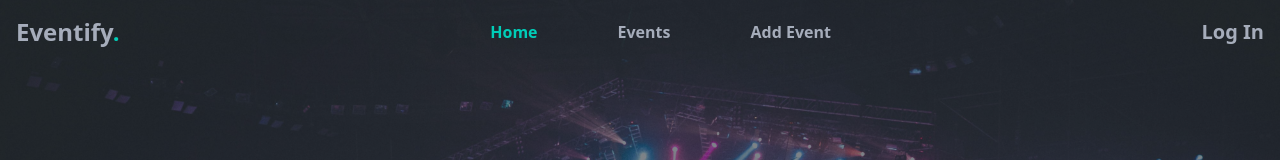
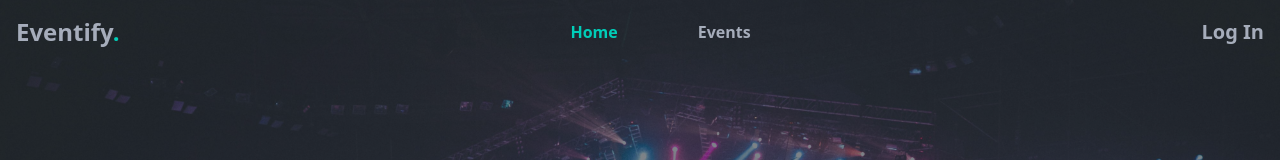
Before and after one commit to reneSpeaks/event-manager, a React (Vite) app: page / in a window 1280 px wide. Shown: the top 160 px of the page. Built offline with nearby package versions, Linux system fonts and the light colour scheme; no server answers.

Commit message:
conditionally rendering add event button

```diff
--- a/src/components/Navbar.jsx
+++ b/src/components/Navbar.jsx
@@ -21,7 +21,9 @@ const Navbar = ({signedIn, setSignedIn}) => {
                     <ul className="hidden sm:flex flex-row gap-20 font-bold">
                         <li><NavLink to="/" className={({isActive}) => isActive ? "menu-item cursor-pointer text-accent" : "menu-item cursor-pointer"}>Home</NavLink></li>
                         <li><NavLink to="/events" className={({isActive}) => isActive ? "menu-item cursor-pointer text-accent" : "menu-item cursor-pointer"}>Events</NavLink></li>
-                        <li><span className="menu-item cursor-pointer" onClick={() => document.getElementById('event-form').showModal()}>Add Event</span></li>
+                        {signedIn && (
+                            <li><span className="menu-item cursor-pointer" onClick={() => document.getElementById('event-form').showModal()}>Add Event</span></li>
+                        )}
                     </ul>
                     {signedIn === false ? (
                         <button className="text-xl cursor-pointer font-bold hover:text-accent active:text-primary" onClick={() => document.getElementById('sign-form').showModal()}>
```
